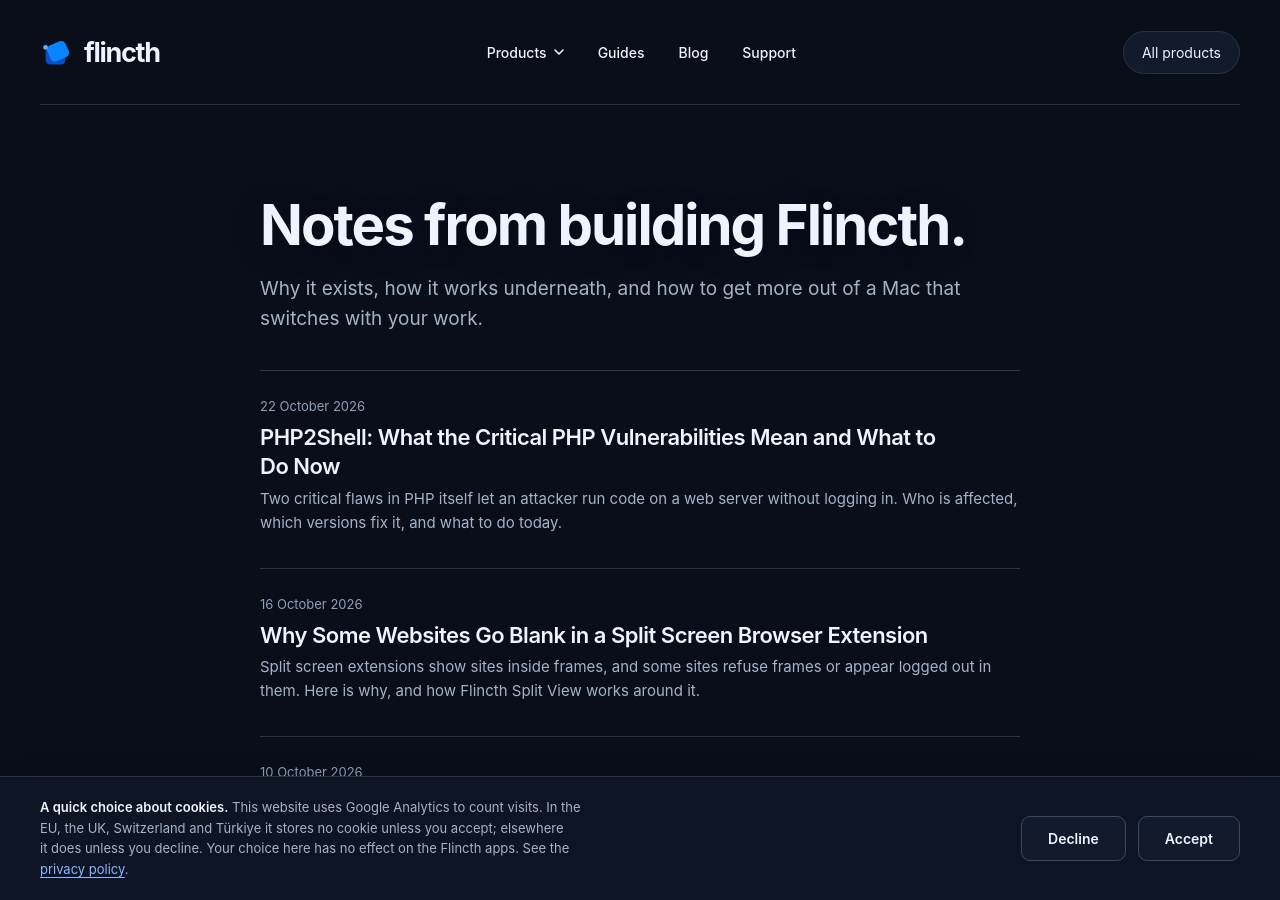
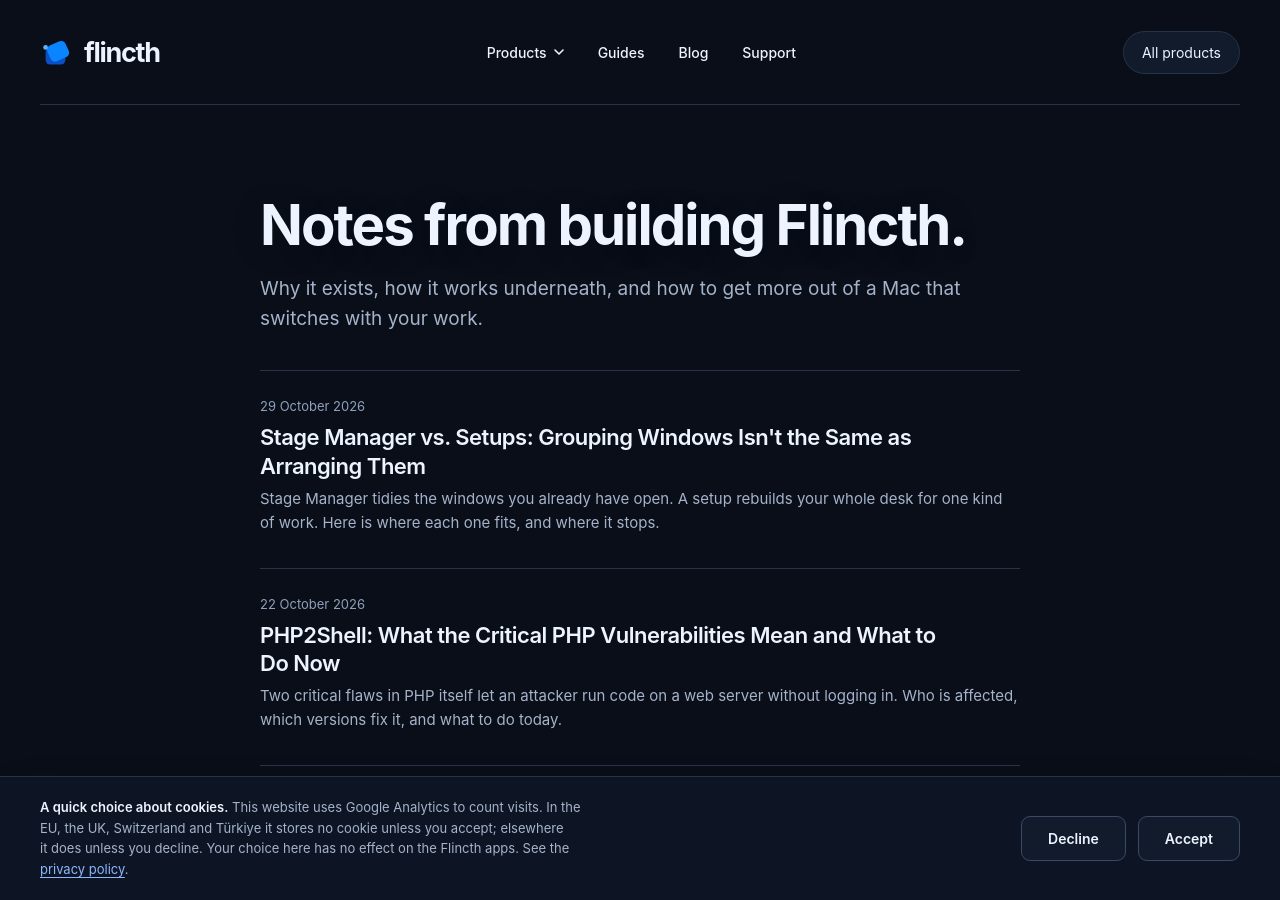
Before and after one commit to safakveziran/flincth-website, a Jekyll site: the page built from blog/index.html, in a window 1280 px wide and 900 px high. Built offline with Jekyll 4.4.1, drawn with Linux system fonts in a browser that asks for light colours; part of the change alters nothing that is shown.

Commit message:
Add a blog post comparing Stage Manager with setups
Where Stage Manager fits, where it stops, what a setup does instead,
and Flincth's own limits, so readers can tell which one suits them.
The price is read from _data/mac.yml.

Co-Authored-By: Claude Opus 5.5 <noreply@anthropic.com>
Claude-Session: https://claude.ai/code/session_01M3uh5cjE8XtsJZc7RwVZHH

```diff
--- /dev/null
+++ b/_posts/2026-10-29-stage-manager-vs-setups-on-mac.md
@@ -0,0 +1,105 @@
+---
+title: "Stage Manager vs. Setups: Grouping Windows Isn't the Same as Arranging Them"
+seo_title: "Stage Manager vs. Setups on Mac: Which One Fits?"
+description: "Stage Manager tidies the windows you already have open. A setup rebuilds your whole desk for one kind of work. Here is where each one fits, and where it stops."
+---
+
+When people hear what Flincth does, one question comes up more than any other: *doesn't the Mac already do this with Stage Manager?*
+
+It's a fair question. Stage Manager is built in, it's free, and it's about bringing order to a cluttered screen. If it covers what you need, you should use it.
+
+But Stage Manager and a Flincth setup answer different questions. Stage Manager asks *which of my open windows should be in front right now?* A setup asks *what should my whole desk look like for this kind of work?* This post walks through both, honestly, so you can tell which one fits the way you work.
+
+---
+
+## What Stage Manager does well
+
+Stage Manager arrived in macOS Ventura. Turn it on from Control Center, and the window you're using takes the middle of the screen. Your other recent apps shrink into a strip of thumbnails on the left. Click one, and it swaps in.
+
+You can also make groups. Drag a thumbnail onto the window in the middle, and the two travel together from then on. Click the group in the strip, and both come back at once.
+
+That is genuinely useful:
+
+- **It's zero setup.** Nothing to install, nothing to configure. Turn it on and it works.
+- **It cuts visual noise.** On a single laptop screen, seeing only what you're using, with everything else one click away, is calming.
+- **It's flexible.** Groups form as you work. There's nothing to plan ahead of time.
+
+If you work on one screen, mostly in two or three apps at a time, and you mainly want the clutter gone, Stage Manager may be all you need.
+
+---
+
+## Where Stage Manager stops
+
+Stage Manager organizes the windows that are already open. It doesn't know what kind of work you're about to do, and it doesn't build anything for you.
+
+- **It doesn't open apps.** A group only appears once its apps are running. If your editor and terminal aren't open, there's nothing to group.
+- **It doesn't decide where windows go.** You still size and place each window yourself. Stage Manager just decides which windows are in front.
+- **Groups have no name and no shortcut.** You find a group by recognizing its thumbnails in the strip.
+- **Each display is on its own.** With two or more screens, each one runs its own stage and its own groups. There's no single "coding" arrangement that covers your laptop and your external monitor at once.
+- **It doesn't touch your clipboard.** What you copied for one project stays mixed in with everything else.
+
+None of that is a flaw in Stage Manager. It was designed to tidy up, not to set up.
+
+---
+
+## What a setup does
+
+Flincth Workspace Manager starts from the other end. You describe a kind of work once, and Flincth rebuilds it whenever you ask.
+
+A **setup** is a named context: *Code*, *Writing*, *Meeting*. It chooses:
+
+- **Which apps belong.** Missing apps are opened when you switch.
+- **Where their windows go.** Each app has a place in a layout you draw over your displays, and a setup can span every screen you have.
+- **What happens to everything else.** Apps that don't belong are hidden, or kept, by your rule. Flincth never quits anything, so unsaved work is never at risk.
+- **Which clipboard history is active.** Each setup keeps [its own list of what you copied](/blog/a-separate-clipboard-history-for-each-kind-of-work), so the snippets for your code don't bury the paragraphs for your writing.
+
+Each setup can have a keyboard shortcut. Press it, and the whole desk changes: apps open, windows move into place across all your displays, the rest step aside, and the right clipboard list comes forward.
+
+---
+
+## Side by side
+
+**Stage Manager**
+
+- Built into macOS, free.
+- Works with the windows already open.
+- Shows one group at a time per display; you place the windows.
+- Groups form as you go and have no names or shortcuts.
+- No clipboard history.
+
+**A Flincth setup**
+
+- An app from the Mac App Store, US${{ site.data.mac.price }} once, with no account or subscription.
+- Opens the apps the work needs.
+- Places every window in its region, across every display, in one step.
+- Named, planned once, switched with a shortcut.
+- Its own clipboard history for each setup.
+
+---
+
+## What Flincth can't do, either
+
+To be fair to Stage Manager, here's where setups stop:
+
+- **Windows move through a Shortcut.** Flincth is sandboxed and [doesn't ask for Accessibility access](/blog/moving-mac-windows-without-accessibility-access), so it moves windows through a small Shortcut you install once, called *Flincth Apply*.
+- **It doesn't move windows between desktops.** A window stays on the Mission Control desktop where it was opened. Flincth does remember which setup you used on each desktop.
+- **It doesn't enter or leave full screen.** If an app is in macOS full screen, you leave full screen yourself before Flincth can place it.
+- **It needs a little planning.** You draw a layout and choose apps once. Stage Manager needs none of that.
+
+---
+
+## Which one fits you
+
+**Stick with Stage Manager** if you mostly work on one screen, in a handful of apps, and the problem you want solved is clutter.
+
+**Try setups** if your problem is the rebuilding: you have two displays or an ultrawide, you switch between quite different kinds of work in a day, and every switch means opening apps, dragging windows back and digging through your clipboard. That's the case Flincth was [built for](/blog/i-got-tired-of-rearranging-my-mac-windows).
+
+If you want to try setups after using Stage Manager, turn Stage Manager off in Control Center while you do. That way you see what each one does on its own, and you can decide which way of working you prefer.
+
+---
+
+## Try it
+
+Start with [How to Create Your First Setup](/guides/mac/create-your-first-setup), or see [example setups for coding, writing and meetings](/guides/mac/example-setups-for-coding-writing-and-meetings).
+
+If you use Stage Manager today, I'd like to know what you use it for, and what you still end up doing by hand.
--- a/blog/index.html
+++ b/blog/index.html
@@ -4,7 +4,7 @@ title: Blog | Flincth
 description: "Notes on building Flincth: why each app exists, how it works underneath, and how to get more out of your Mac, browser and reading."
 ref: blog
 sitemap:
-  lastmod: 2026-10-22
+  lastmod: 2026-10-29
   changefreq: weekly
   priority: 0.6
 ---
```
